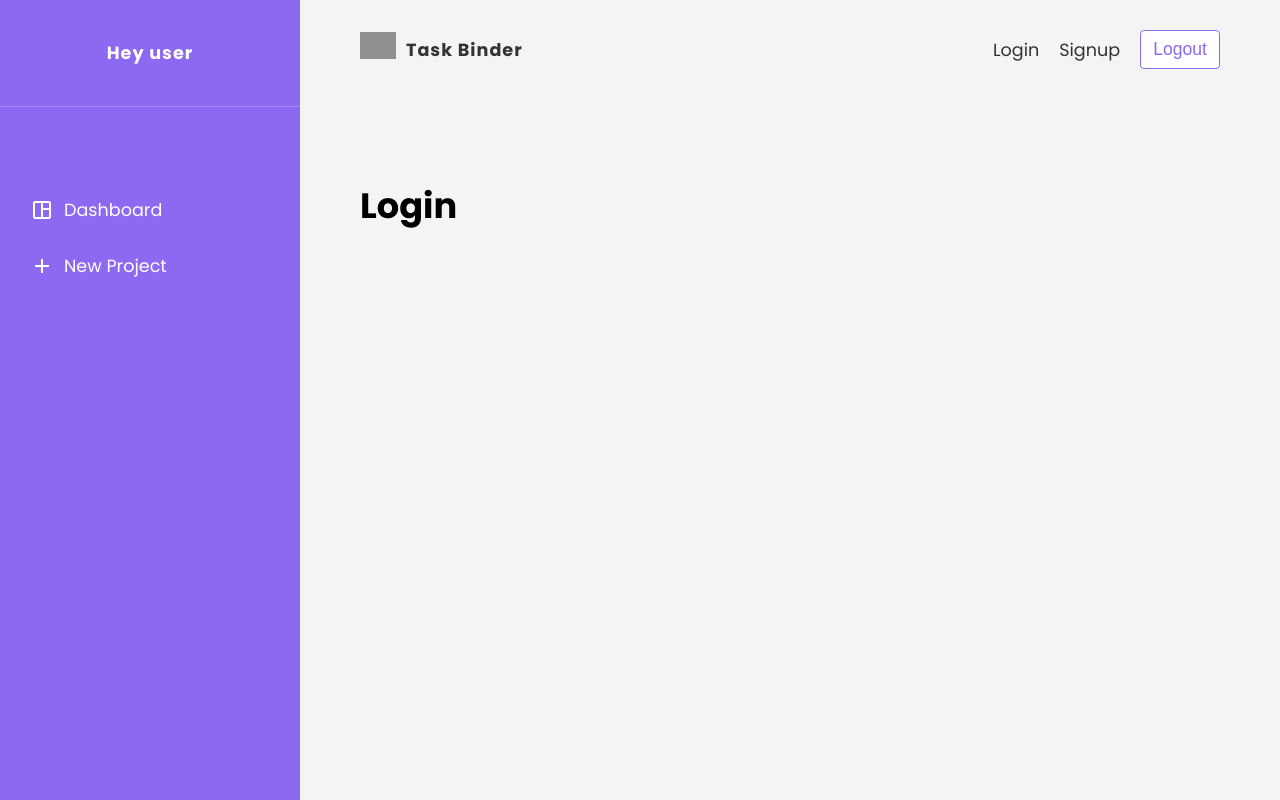
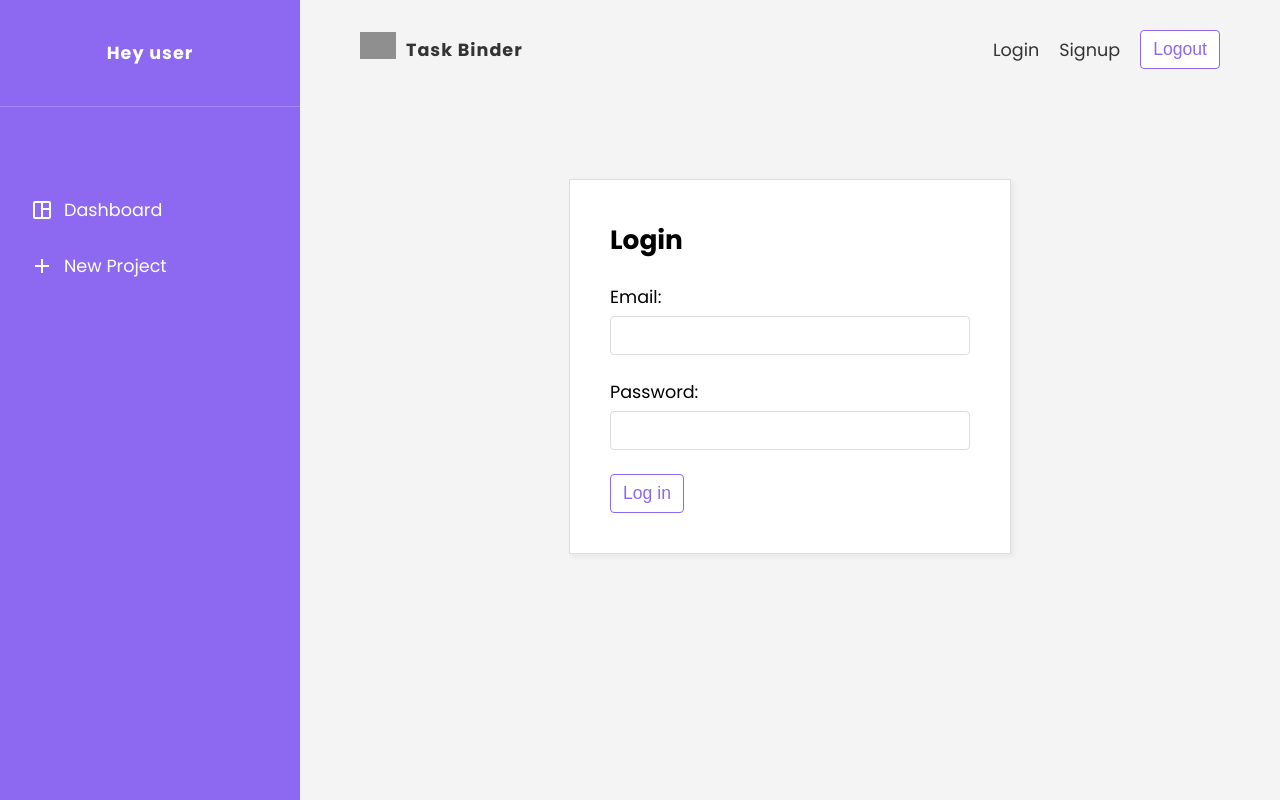
Before and after one commit to cchiragJain/taskbinder, a React (Create React App) app: page /login in a window 1280 px wide. Built offline with nearby package versions, Linux system fonts and the light colour scheme; no server answers; grey boxes are pictures that could not be loaded.

Commit message:
login logout and signup using firebase works now

```diff
--- a/src/components/Navbar.js
+++ b/src/components/Navbar.js
@@ -1,10 +1,13 @@
 import { Link } from "react-router-dom";
+import { useLogout } from "../hooks/useLogout";
 
 /* STYLES AND IMAGES */
 import "./Navbar.css";
 import TempleLogo from "../assets/temple.svg";
 
 const Navbar = () => {
+  const { logout, isPending } = useLogout();
+
   return (
     <nav className="navbar">
       <ul>
@@ -22,7 +25,16 @@ const Navbar = () => {
           <Link to="/signup">Signup</Link>
         </li>
         <li>
-          <button className="btn">Logout</button>
+          {!isPending && (
+            <button className="btn" onClick={logout}>
+              Logout
+            </button>
+          )}
+          {isPending && (
+            <button className="btn" disabled>
+              Logging out...
+            </button>
+          )}
         </li>
       </ul>
     </nav>
--- a/src/hooks/useLogin.js
+++ b/src/hooks/useLogin.js
@@ -1,5 +1,5 @@
 import { useState, useEffect } from "react";
-import { projectAuth } from "../firebase/config";
+import { projectAuth, projectFirestore } from "../firebase/config";
 import { useAuthContext } from "./useAuthContext";
 
 export const useLogin = () => {
@@ -15,6 +15,12 @@ export const useLogin = () => {
     try {
       // login
       const res = await projectAuth.signInWithEmailAndPassword(email, password);
+
+      // update online status
+      const documentRef = projectFirestore
+        .collection("users")
+        .doc(res.user.uid);
+      await documentRef.update({ online: true });
 
       // dispatch login action
       dispatch({ type: "LOGIN", payload: res.user });
--- a/src/hooks/useLogout.js
+++ b/src/hooks/useLogout.js
@@ -1,5 +1,5 @@
 import { useEffect, useState } from "react";
-import { projectAuth } from "../firebase/config";
+import { projectAuth, projectFirestore } from "../firebase/config";
 import { useAuthContext } from "./useAuthContext";
 
 export const useLogout = () => {
@@ -13,6 +13,13 @@ export const useLogout = () => {
     setIsPending(true);
 
     try {
+      // update online status on logout
+      const { uid } = projectAuth.currentUser;
+      await projectFirestore
+        .collection("users")
+        .doc(uid)
+        .update({ online: false });
+
       // sign the user out
       await projectAuth.signOut();
 
--- a/src/pages/login/Login.js
+++ b/src/pages/login/Login.js
@@ -1,10 +1,49 @@
+import { useState } from "react";
+
+import { useLogin } from "../../hooks/useLogin";
 import "./Login.css";
 
 const Login = () => {
+  const [email, setEmail] = useState("");
+  const [password, setPassword] = useState("");
+
+  const { login, error, isPending } = useLogin();
+
+  const submitHandler = (e) => {
+    e.preventDefault();
+    // console.log(email, password);
+    login(email, password);
+  };
+
   return (
-    <div>
-      <h1>Login</h1>
-    </div>
+    <form onSubmit={submitHandler} className="auth-form">
+      <h2>Login</h2>
+      <label>
+        <span>Email:</span>
+        <input
+          required
+          type="email"
+          onChange={(e) => setEmail(e.target.value)}
+          value={email}
+        />
+      </label>
+      <label>
+        <span>Password:</span>
+        <input
+          required
+          type="password"
+          onChange={(e) => setPassword(e.target.value)}
+          value={password}
+        />
+      </label>
+      {!isPending && <button className="btn">Log in</button>}
+      {isPending && (
+        <button className="btn" disabled>
+          Logging in...
+        </button>
+      )}
+      {error && <div className="error">{error}</div>}
+    </form>
   );
 };
 
--- a/src/pages/signup/Signup.js
+++ b/src/pages/signup/Signup.js
@@ -54,6 +54,7 @@ const Signup = () => {
         <span>Email:</span>
         <input
           type="email"
+          value={email}
           required
           onChange={(e) => setEmail(e.target.value)}
         />
@@ -62,6 +63,7 @@ const Signup = () => {
         <span>Password:</span>
         <input
           type="password"
+          value={password}
           required
           minLength={4}
           maxLength={8}
@@ -72,6 +74,7 @@ const Signup = () => {
         <span>Display name:</span>
         <input
           type="text"
+          value={displayName}
           required
           onChange={(e) => setDisplayName(e.target.value)}
         />
@@ -88,7 +91,7 @@ const Signup = () => {
       )}
       {isPending && (
         <button className="btn" disabled>
-          Loading
+          Signing up...
         </button>
       )}
       {error && <div className="error">{error}</div>}
```
